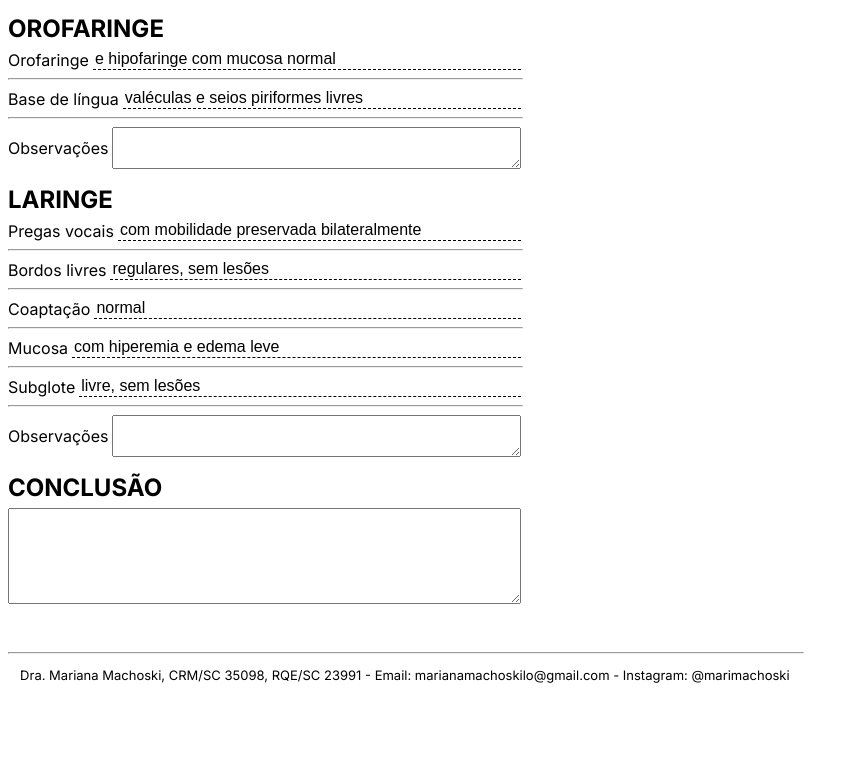
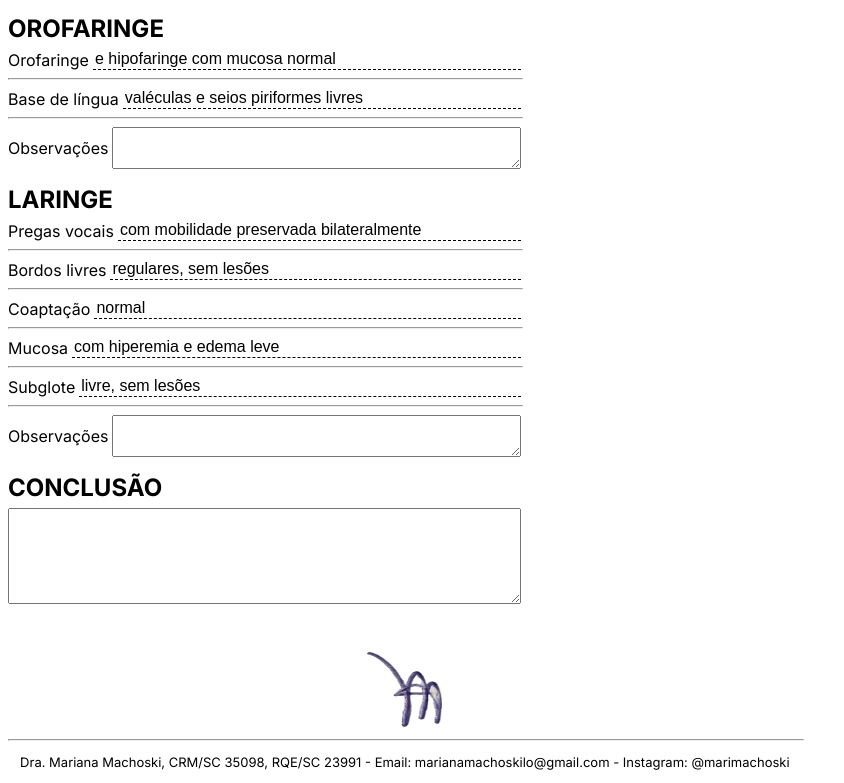
Before and after one commit to dm-sistemas-medicos/dm-laudos, a Next.js app: page / in a window 1280 px wide. Shown: the part 1414-2197 px from the top of the page, without its empty margins (0-844 px from the left). Before the commit the page ends 2110 px from the top, so only its background shows below. Built offline with nearby package versions, Linux system fonts and the light colour scheme.

Commit message:
Add assinatura

```diff
--- a/src/app/page.module.css
+++ b/src/app/page.module.css
@@ -27,6 +27,11 @@
 
 .footer {
   grid-area: footer;
+  display: grid;
+}
+
+.footer > img {
+  margin: 0 auto 12px;
 }
 
 .dadosMedico {
--- a/src/app/page.tsx
+++ b/src/app/page.tsx
@@ -45,6 +45,7 @@ export const Page = () => {
           </section>
         )}
         <footer className={styles.footer}>
+          <Image src={"/assinatura.png"} width={75} height={75} />
           <hr />
           <p className={styles.dadosMedico}>
             Dra. Mariana Machoski, CRM/SC 35098, RQE/SC 23991 - Email:
```
Also changed, not shown: public/assinatura.png (added).
